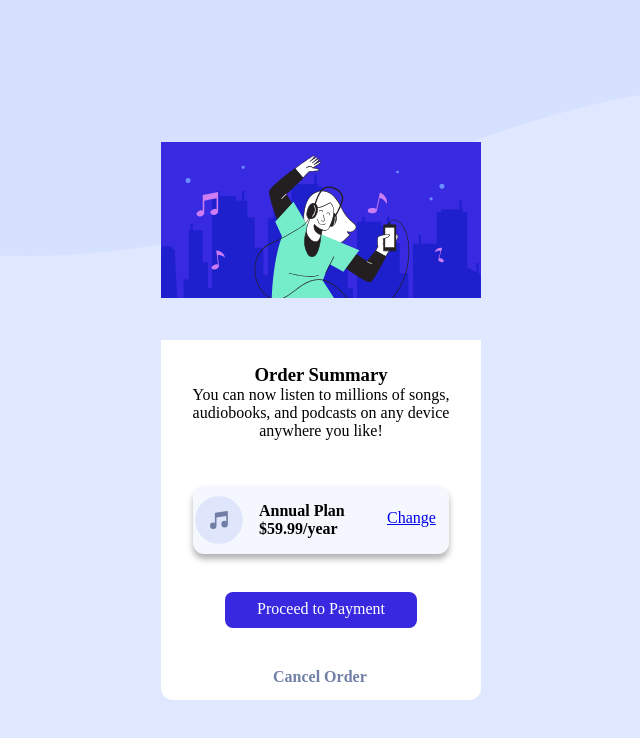
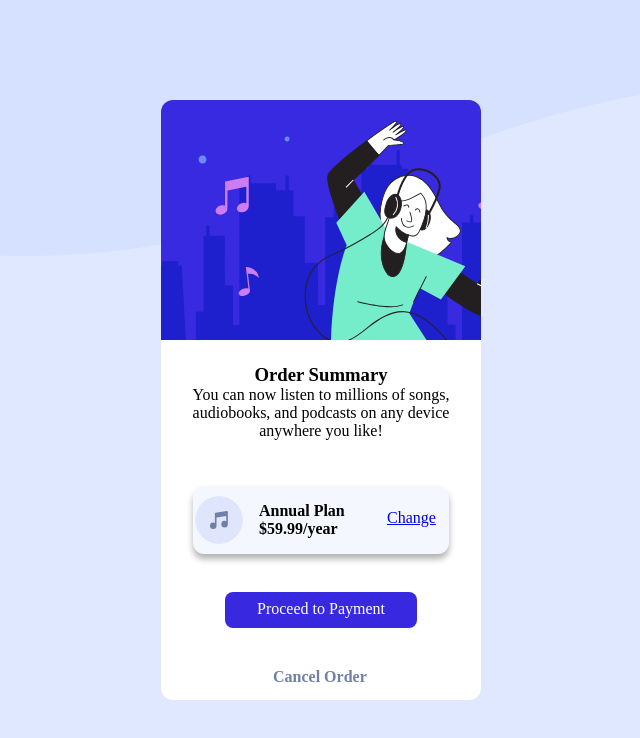
Before and after one commit to Hussein-miracle/order-summary-component-main, a plain HTML site: page index.html in a window 1280 px wide. Shown: the whole page, without its empty margins (319-959 px from the left). Drawn offline with Linux system fonts and the light colour scheme.

Commit message:
Update style.css

```diff
--- a/style.css
+++ b/style.css
@@ -33,8 +33,7 @@ body{
     width: 100%;
     border-top-right-radius: 12px;
     border-top-left-radius: 12px;
-    background-position: center;
-    background-size: contain;
+    background-size: cover;
     background-repeat:no-repeat;
 }
 
```
